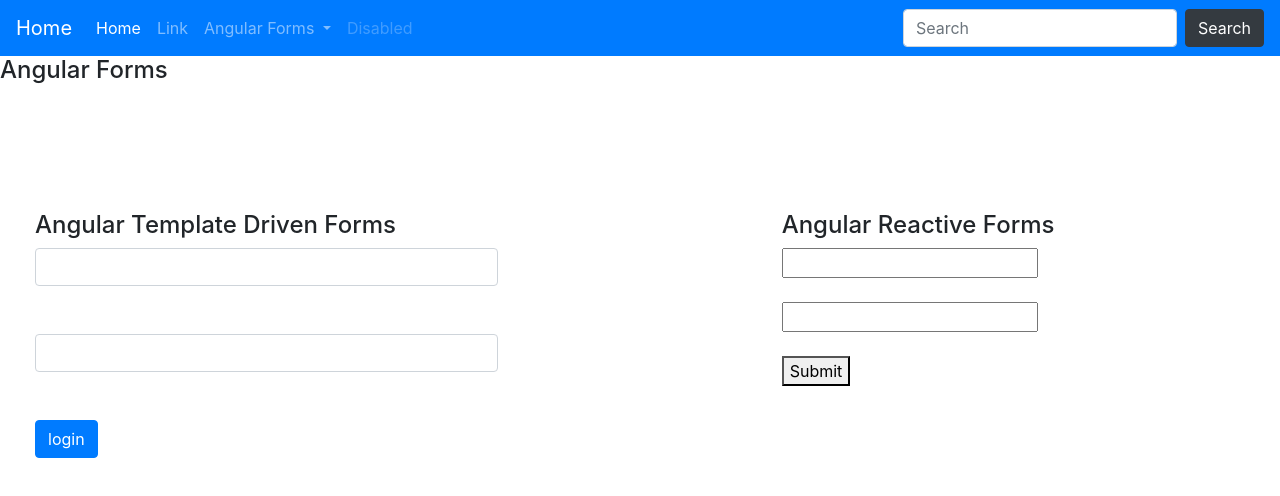
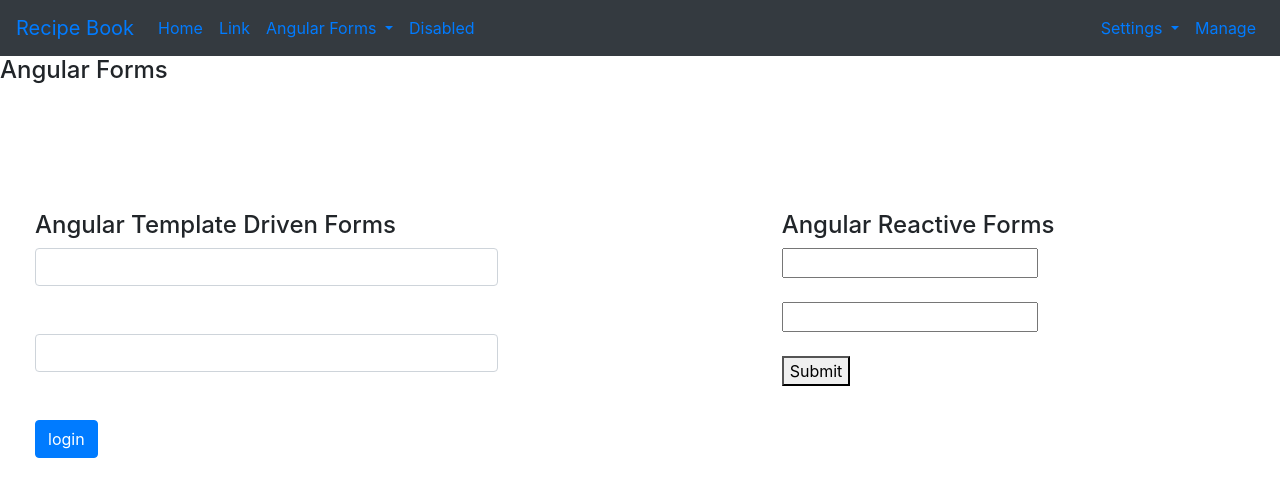
Before and after one commit to kainthsourav/Angular_Tutorial, an Angular app: page / in a window 1280 px wide. Shown: the top 496 px of the page. Built offline with nearby package versions, Linux system fonts and the light colour scheme.

Commit message:
Update Nav-bar for Recipe Book Project

```diff
--- a/src/app/app-home/app-home.component.html
+++ b/src/app/app-home/app-home.component.html
@@ -1,6 +1,6 @@
 <app-nav-bar></app-nav-bar>
 <h4>Angular Forms</h4>
-<div class="container-fluid">
+<div class="container-fluid background-color:white">
     <div class="row py-5">
         <div class="col-md-5">
         <div style="background-color: white; padding: 20px;margin-top: 50px" class="rounded">
--- a/src/app/app.module.ts
+++ b/src/app/app.module.ts
@@ -5,14 +5,14 @@ import { AppComponent } from './app.component';
 import { NavBarComponent } from './nav-bar/nav-bar.component';
 import { AppHomeComponent } from './app-home/app-home.component';
 import{AppRoutingModule} from './app-routing/app-routing.module';
-import{FormsModule,ReactiveFormsModule} from  '@angular/forms'
+import{FormsModule,ReactiveFormsModule} from  '@angular/forms';
 
 
 @NgModule({
   declarations: [
     AppComponent,
     NavBarComponent,
-    AppHomeComponent,
+    AppHomeComponent
   ],
   imports: [
     BrowserModule,
--- a/src/app/nav-bar/nav-bar.component.html
+++ b/src/app/nav-bar/nav-bar.component.html
@@ -1,5 +1,5 @@
-<nav class="navbar navbar-expand-lg navbar-dark bg-primary">
-  <a class="navbar-brand" href="#">Home</a>
+<nav class="navbar navbar-expand-lg navbar-primary bg-dark">
+  <a class="navbar-brand" href="#">Recipe Book</a>
   <button class="navbar-toggler" type="button" data-toggle="collapse" data-target="#navbarSupportedContent" aria-controls="navbarSupportedContent" aria-expanded="false" aria-label="Toggle navigation">
     <span class="navbar-toggler-icon"></span>
   </button>
@@ -24,12 +24,24 @@
         </div>
       </li>
       <li class="nav-item">
-        <a class="nav-link disabled" href="#" tabindex="-1" aria-disabled="true">Disabled</a>
+        <a class="nav-link " href="#" tabindex="-1">Disabled</a>
       </li>
     </ul>
     <form class="form-inline my-2 my-lg-0">
-      <input class="form-control mr-sm-2" type="search" placeholder="Search" aria-label="Search">
-      <button class="btn btn-dark my-2 my-sm-0" type="submit">Search</button>
+      <ul class="navbar-nav mr-auto">
+        <li class="nav-item dropdown">
+          <a class="nav-link dropdown-toggle" href="#" id="navbarDropdown" role="button" data-toggle="dropdown" aria-haspopup="true" aria-expanded="false">
+            Settings
+          </a>
+          <div class="dropdown-menu" aria-labelledby="navbarDropdown">
+            <a class="dropdown-item" href="#">Profile</a>
+            <a class="dropdown-item" href="#">Logout</a>
+          </div>
+        </li>
+        <li class="nav-item">
+          <a class="nav-link" href="#">Manage</a>
+        </li>
+      </ul>
     </form>
   </div>
 </nav>
```
